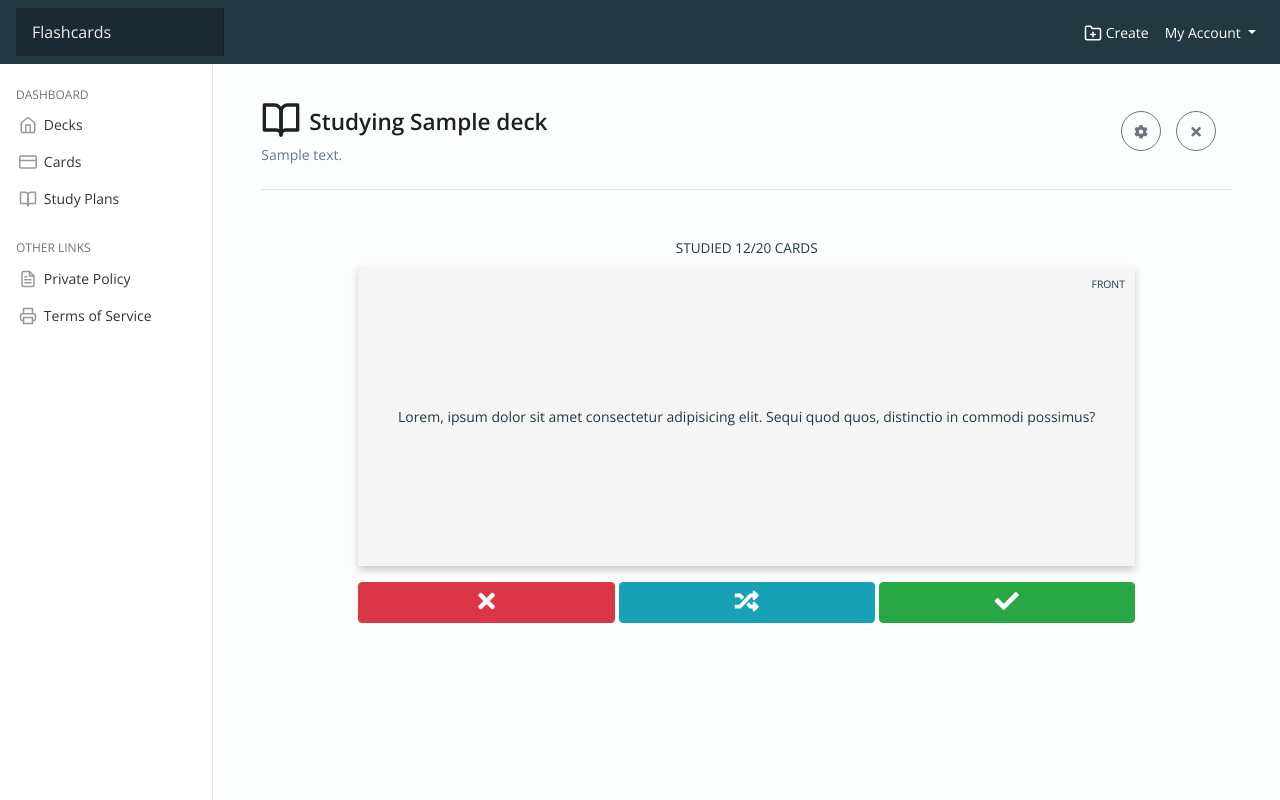
After one commit to Victornguli/flashlearn, a Flask app: page /deck/1/study in a window 1280 px wide. The commit adds this page. Run offline with Flask 2, Linux system fonts and the light colour scheme; the visitor is signed in with stand-in values (Sample User, id 1); tables that the repository leaves empty hold one stand-in row (values such as "Sample post"); some libraries are stand-ins or nearby versions.

Commit message:
add flashcard and flashcard flip animation

```diff
--- a/flashlearn/core/routes.py
+++ b/flashlearn/core/routes.py
@@ -214,6 +214,15 @@ def delete_plan(plan_id):
     return jsonify("OK")
 
 
+@bp.route("deck/<int:deck_id>/study")
+@login_required
+def study_deck(deck_id):
+    """Study a deck"""
+    deck = Deck.query.get_or_404(deck_id)
+    card = Card.query.filter_by(deck_id=deck_id, state="unknown").first()
+    return render_template("dashboard/decks/_study.html", deck=deck, card=card)
+
+
 @bp.route("study_plan/next", methods=("GET", "POST"))
 @login_required
 def get_next_card():
--- a/flashlearn/static/css/main.css
+++ b/flashlearn/static/css/main.css
@@ -188,6 +188,11 @@ h1 {
     font-size: 1rem;
     background-color: rgba(0, 0, 0, .25);
     box-shadow: inset -1px 0 0 rgba(0, 0, 0, .25);
+}
+
+a.navbar-brand {
+    text-decoration: none;
+    color: #eeeeee;
 }
 
 .navbar .navbar-toggler {
@@ -415,6 +420,87 @@ h1 {
 
 /* Datatables end */
 
+
+/* Study Flashcards section */
+#flashcards {
+    width: 80%;
+    margin: auto;
+    margin-top: 3rem;
+}
+
+#flashcards #flashcard-progress {
+    text-transform: uppercase;
+    font-size: 0.85rem;
+    color: #223843;
+    margin-bottom: 0.5rem;
+}
+
+#flashcards #card-legend {
+    position: absolute;
+    z-index: 10;
+    right: 10px;
+    top: 6px;
+    transition: transform 0.6s;
+}
+
+#flashcards #card-legend #card-legend-text {
+    text-transform: uppercase;
+    font-size: 0.65rem;
+    color: #223843;
+    transition: transform 0.6s;
+}
+
+#flashcards #flashcard-controls {
+    margin-top: 1rem;
+}
+
+#flashcards #flashcard-controls .btn {
+    width: 33%;
+}
+
+#flashcards #flashcard-controls .btn i {
+    font-size: 1.5rem;
+}
+
+.flip-card {
+  background-color: transparent;
+  cursor: pointer;
+  height: 300px;
+  perspective: 1000px;
+  text-align: center;
+}
+
+.flip-card-inner {
+  position: relative;
+  width: 100%;
+  height: 100%;
+  text-align: center;
+  transition: transform 0.6s;
+  transform-style: preserve-3d;
+  box-shadow: 0 4px 8px 0 rgba(0,0,0,0.2);
+}
+
+.flip-card-front, .flip-card-back {
+    display: flex;
+    justify-content: center;
+    align-items: center;
+    position: absolute;
+    width: 100%;
+    height: 100%;
+    -webkit-backface-visibility: hidden;
+    backface-visibility: hidden;
+}
+
+.flip-card-front {
+  background-color:whitesmoke;
+  color: #223843;
+}
+
+.flip-card-back {
+  background-color: #72b6e4;
+  color: white;
+  transform: rotateY(180deg);
+}
 
 
 @media screen and (max-width: 767px) {
--- a/flashlearn/static/js/main.js
+++ b/flashlearn/static/js/main.js
@@ -23,9 +23,27 @@ $(document).ready(function () {
         $("#editDeckModal").modal("show");
     });
 
-    // $(".custom-dropdown").hover(function () {
-    //     $(this).find(".dropdown-toggle").dropdown("toggle");
-    // });
+    $("#configure-studyplan-toggle").click(() => {
+        $("#configureStudyPlan").modal("show");
+    });
+
+    // Current card face; tracks the face to be synchronize flipping front and back faces
+    var face = "front";
+
+    // Flip card action
+    $("#flip-card-btn, .flip-card").click(() => {
+        console.log("clcik");
+        if (face == "front") {
+            $(".flip-card-inner").css({ transform: "rotateY(180deg)" });
+            face = "back";
+            $("#card-legend-text").css({ color: "#fff" });
+        } else if (face == "back") {
+            $(".flip-card-inner").css({ transform: "none" });
+            face = "front";
+            $("#card-legend-text").css({ color: "#223843" });
+        }
+        $("#card-legend-text").text(face).fadeIn(0.6);
+    });
 
     const decksDt = dtInitWrapper("#decksDt", "decks");
     const cardsDt = dtInitWrapper("#cardsDt", "cards");
--- a/flashlearn/templates/dashboard/decks/_deck.html
+++ b/flashlearn/templates/dashboard/decks/_deck.html
@@ -61,7 +61,8 @@
             text-align: center; line-height: 40px; vertical-align: middle; padding: 0px;">
                     <i class="fas fa-plus"></i>
                 </a>
-                <a href="{{ url_for('core.decks') }}" data-toggle="tooltip" data-placement="bottom" title="Study now"
+                <a href="{{ url_for('core.study_deck', deck_id=deck.id) }}" data-toggle="tooltip"
+                    data-placement="bottom" title="Study now"
                     class="mr-3 text-decoration-none btn btn-sm btn-outline-secondary" style="width: 40px; height: 40px; border-radius: 50%;
             text-align: center; line-height: 40px; vertical-align: middle; padding: 0px;">
                     <i class="fas fa-book-open"></i>
--- /dev/null
+++ b/flashlearn/templates/dashboard/decks/_study.html
@@ -0,0 +1,150 @@
+{% extends './dashboard/index.html' %}
+
+{% block maincontent %}
+<style>
+    .hover-dropdown .dropdown-toggle::after {
+        display: none;
+    }
+
+    .hover-dropdown .dropdown-menu {
+        margin-top: 0px;
+    }
+
+    .hover-dropdown.dropdown:hover .dropdown-menu {
+        display: block;
+    }
+
+    .column-divider-md {
+        border-left: 1px solid #dee2e6
+    }
+
+    @media (max-width: 767.98px) {
+        .card .front {
+            border-right: 0 solid #ffff !important;
+            border-bottom: 1px solid #dee2e6 !important;
+            padding-bottom: 1rem;
+        }
+
+        .card .back {
+            padding-top: 1rem;
+        }
+
+        .column-divider-md {
+            border-left: 0 solid #ffff;
+        }
+    }
+</style>
+<main id="main-content" role="main" class="col-md-9 ml-sm-auto col-lg-10 px-md-5 mt-3 mb-5">
+    <div
+        class="d-flex justify-content-between flex-wrap flex-md-nowrap align-items-center pt-3 pb-4 mb-3 border-bottom">
+        <div id="deck-header" class="d-flex flex-column">
+            <div class="d-flex align-items-center">
+                <svg xmlns="http://www.w3.org/2000/svg" width="24" height="24" viewBox="0 0 24 24" fill="none"
+                    stroke="currentColor" stroke-width="2" stroke-linecap="round" stroke-linejoin="round"
+                    class="feather feather-book-open mr-2" style="height: 3rem; width: 2.5rem; color: #1e2022;">
+                    <path d="M2 3h6a4 4 0 0 1 4 4v14a3 3 0 0 0-3-3H2z">
+                    </path>
+                    <path d="M22 3h-6a4 4 0 0 0-4 4v14a3 3 0 0 1 3-3h7z">
+                    </path>
+                </svg>
+                <h1 class="mr-1" style="margin-top: 0.5em;">
+                    Studying {{ deck.name }}
+                </h1>
+            </div>
+            <div class="deck-description">
+                {{ deck.description }}
+            </div>
+        </div>
+        <div class="btn-toolbar mb-2 mb-md-0 mt-3 mt-md-0">
+            <div class="btn-group">
+                <a id="configure-studyplan-toggle" data-toggle="tooltip" data-placement="bottom"
+                    title="Configure Study Plan" class="mr-3 text-decoration-none btn btn-sm btn-outline-secondary"
+                    style="width: 40px; height: 40px; border-radius: 50%;
+            text-align: center; line-height: 40px; vertical-align: middle; padding: 0px;">
+                    <i class="fas fa-cog"></i>
+                </a>
+                <a href="{{ url_for('core.get_deck', deck_id=deck.id) }}" data-toggle="tooltip" data-placement="bottom"
+                    title="End Study Session" class="mr-3 text-decoration-none btn btn-sm btn-outline-secondary" style="width: 40px; height: 40px; border-radius: 50%;
+        text-align: center; line-height: 40px; vertical-align: middle; padding: 0px;">
+                    <i class="fas fa-times"></i>
+                </a>
+            </div>
+        </div>
+
+        <!--Configure Study Plan modal start-->
+        <div class="modal fade" id="configureStudyPlan" data-backdrop="static" data-keyboard="false" tabindex="-1"
+            aria-labelledby="configureStudyPlan" aria-hidden="true">
+            <div class="modal-dialog">
+                <div class="modal-content">
+                    <div class="modal-header">
+                        <h4 class="modal-title" id="staticBackdropLabel">Configure Study Plan Settings</h5>
+                            <button type="button" class="close" data-dismiss="modal" aria-label="Close">
+                                <span aria-hidden="true">&times;</span>
+                            </button>
+                    </div>
+                    <div class="modal-body">
+                        <form action="">
+                            <div class="form-group">
+                                <label for="deck-name">Deck Name</label>
+                                <input type="text" name="deck-name" id="deck-name" class="form-control"
+                                    value="{{ deck.name }}">
+                            </div>
+                            <div class="form-group">
+                                <label for="deck-description">Description</label>
+                                <textarea type="deck-description" name="deck-description"
+                                    class="form-control">{{ deck.description }}</textarea>
+                            </div>
+                        </form>
+                    </div>
+                    <div class="modal-footer">
+                        <div class="form-group">
+                            <input type="submit" value="Update" class="btn btn-sm btn-primary">
+                        </div>
+                        <button type="button" class="btn btn-sm btn-secondary" data-dismiss="modal">Cancel</button>
+                    </div>
+                </div>
+            </div>
+        </div>
+        <!-- Configure Study Plan modal end -->
+    </div>
+
+    <div id="flashcards">
+        <div class="text-center" id="flashcard-progress">
+            Studied 12/20 cards
+        </div>
+        <div class="mt-1 mb-1 mb-lg-2">
+            <div class="flip-card">
+                <div id="card-legend">
+                    <span id="card-legend-text" data-toggle="tooltip" data-placement="bottom"
+                        title="Click card to flip side">front</span>
+                </div>
+                <div class="flip-card-inner">
+                    <div class="flip-card-front">
+                        Lorem, ipsum dolor sit amet consectetur adipisicing elit. Sequi quod quos, distinctio in commodi
+                        possimus?
+                    </div>
+                    <div class="flip-card-back">
+                        Lorem, ipsum dolor sit amet consectetur adipisicing elit. Sequi quod quos, distinctio in commodi
+                        possimus?
+                    </div>
+                </div>
+            </div>
+        </div>
+        <div id="flashcard-controls" class="d-flex justify-content-between">
+            <div class="btn btn-danger pl-5 pr-5" data-toggle="tooltip" data-placement="bottom"
+                title="Mark Card as UnKnown">
+                <i class="fa fa-times"></i>
+            </div>
+            <div id="flip-card-btn" class="btn btn-info pl-5 pr-5" data-toggle="tooltip" data-placement="bottom"
+                title="Flip FlashCard">
+                <i class="fa fa-random"></i>
+            </div>
+            <div class="btn btn-success pl-5 pr-5" data-toggle="tooltip" data-placement="bottom"
+                title="Mark Card as Known">
+                <i class="fa fa-check"></i>
+            </div>
+        </div>
+    </div>
+
+</main>
+{% endblock %}
```
Also changed, not shown: tests/test_routes.py (+6 -0 lines), flashlearn/static/img/logo.png (added).
